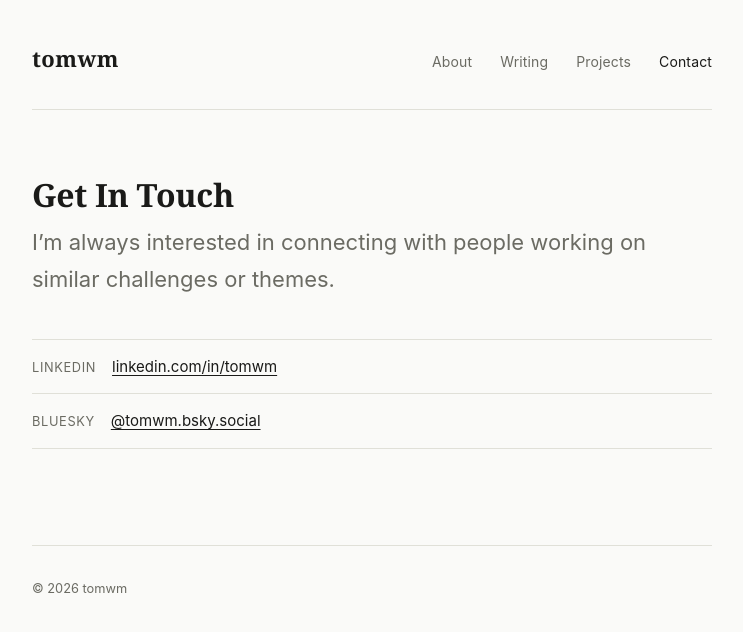
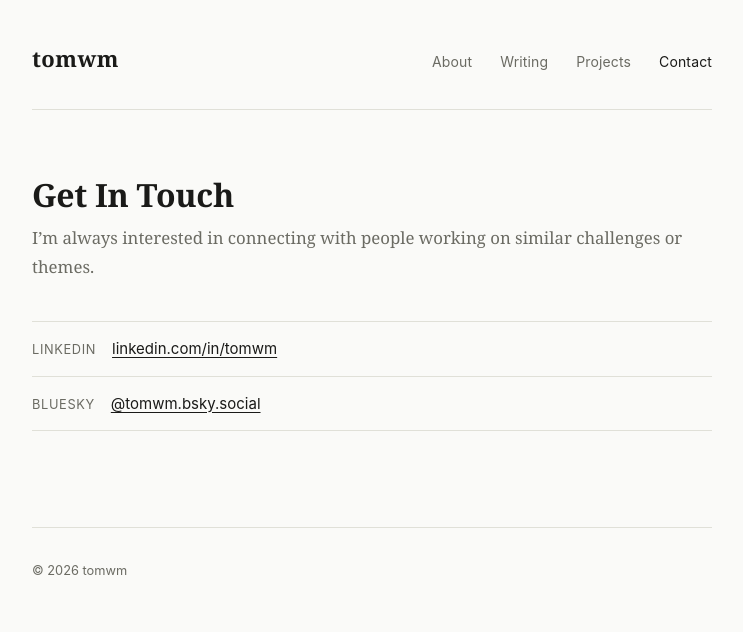
Before and after one commit to tomwm/tomwm.co.uk, a Next.js app: page /contact in a window 1280 px wide. Shown: the top 632 px of the page, without its empty margins (268-1011 px from the left). Built offline with nearby package versions, Linux system fonts and the light colour scheme.

Commit message:
Fix contact page subtitle font to match site body text
Co-Authored-By: Claude Sonnet 4.6 <noreply@anthropic.com>

```diff
--- a/app/globals.css
+++ b/app/globals.css
@@ -246,8 +246,8 @@ a:hover {
 }
 
 .page-header .subtitle {
-  font-family: -apple-system, BlinkMacSystemFont, "Segoe UI", Helvetica, Arial, sans-serif;
-  font-size: 1.375rem;
+  font-family: "Georgia", serif;
+  font-size: 1.05rem;
   color: var(--muted);
   margin-top: 0.5rem;
 }
```
